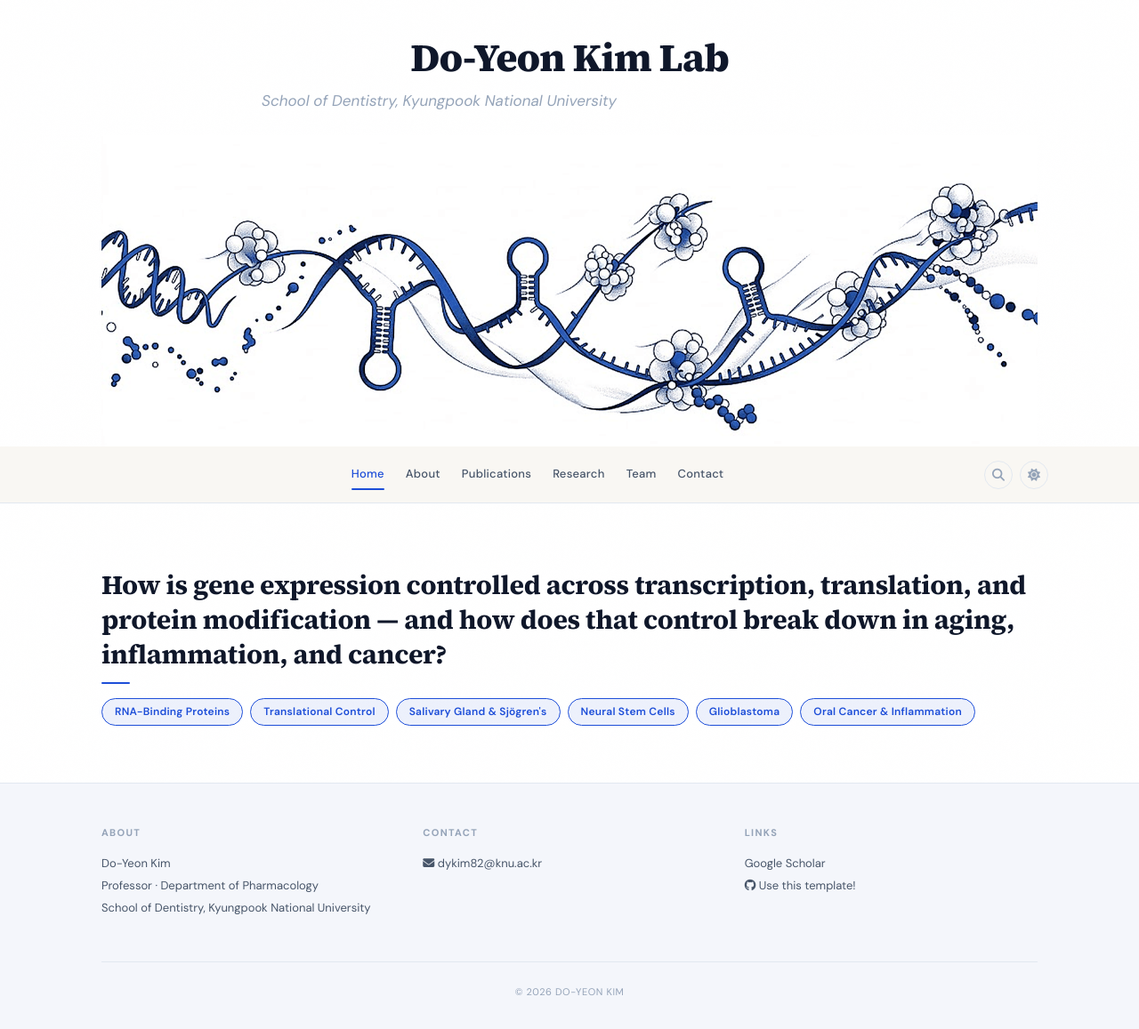
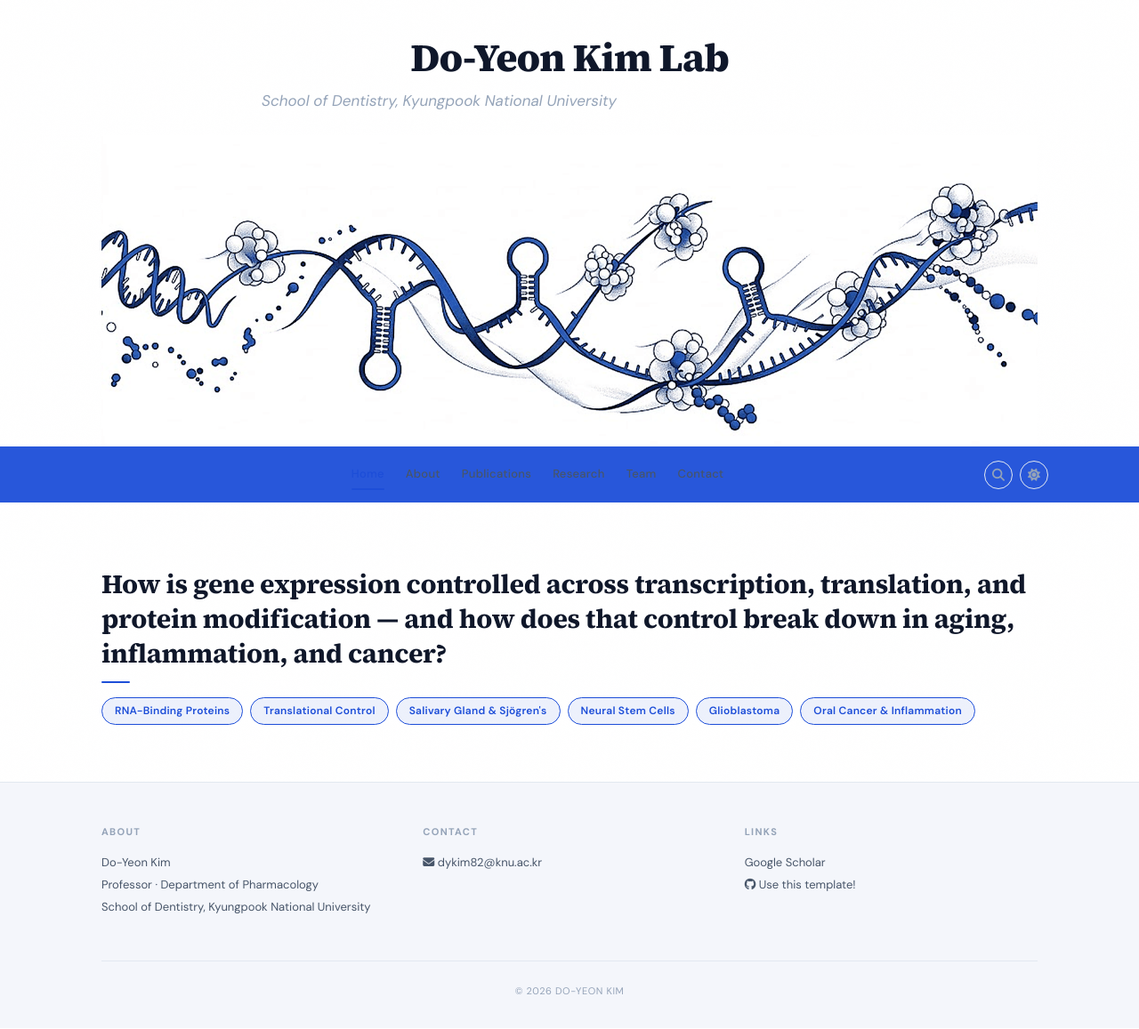
Before and after one commit to knudentpharmacology-web/knudentpharmacology-web.github.io, a Jekyll site: the page built from _pages/home.md, in a window 1280 px wide. Shown: the whole page at 89% size. Built offline with Jekyll 4.4.1, drawn with Linux system fonts in a browser that asks for light colours; a style sheet for code colours, icons or effects is not loaded.

Commit message:
Update _navbar.scss

```diff
--- a/_sass/components/_navbar.scss
+++ b/_sass/components/_navbar.scss
@@ -9,7 +9,8 @@
   z-index: 1030;
   backdrop-filter: saturate(180%) blur(16px);
   -webkit-backdrop-filter: saturate(180%) blur(16px);
-  background-color: rgba(248, 246, 241, 0.8) !important;
+  background-color: rgba(29, 78, 216, 0.95) !important;
+  border-bottom: none;
 
   &.scrolled {
     box-shadow: var(--shadow-navbar);
```
